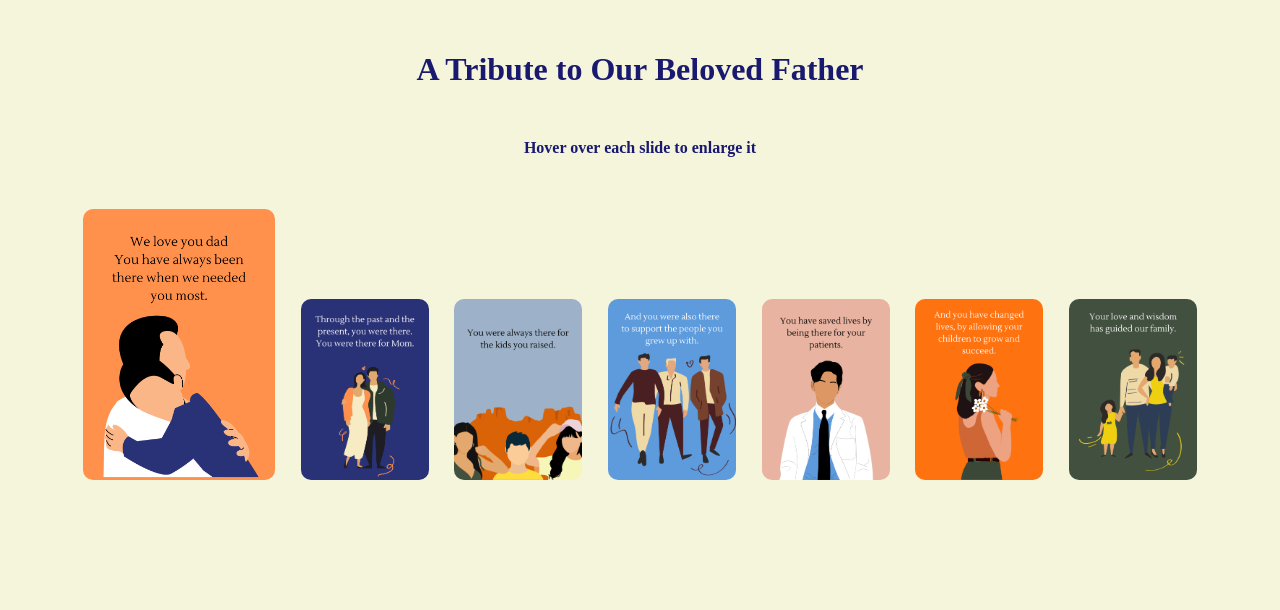
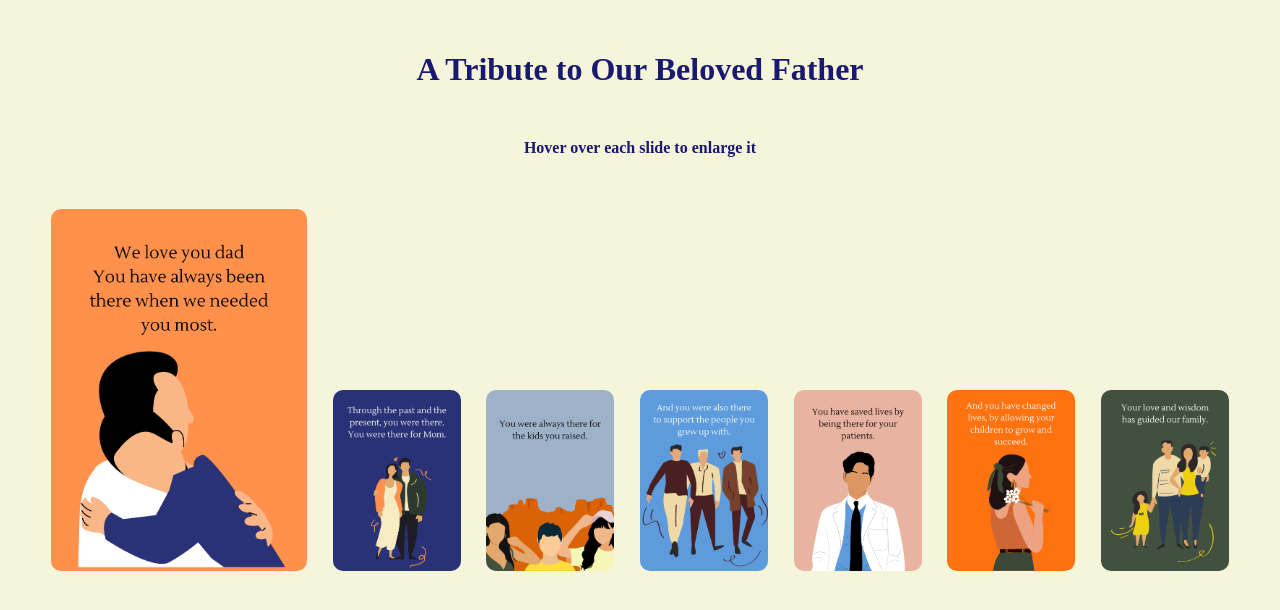
Before and after one commit to ongcm/Fathers-Day-Project, a React (Create React App) app: page / in a window 1280 px wide. In both pictures the pointer is over the picture 179 px from the left and 299 px from the top of the page. Shown: the top 610 px of the page. Built offline with nearby package versions, Linux system fonts and the light colour scheme; a web font is replaced by a local one.

Commit message:
Height issue fixed

```diff
--- a/src/App.css
+++ b/src/App.css
@@ -55,7 +55,7 @@ h4{
 
 #img1:hover, #img2:hover, #img3:hover, #img4:hover, #img5:hover, #img6:hover, #img7:hover{
     opacity: 100%;
-    width: 15%;
+    width: 20%;
     transition: 1s all ease-in-out;
 }
 
```
